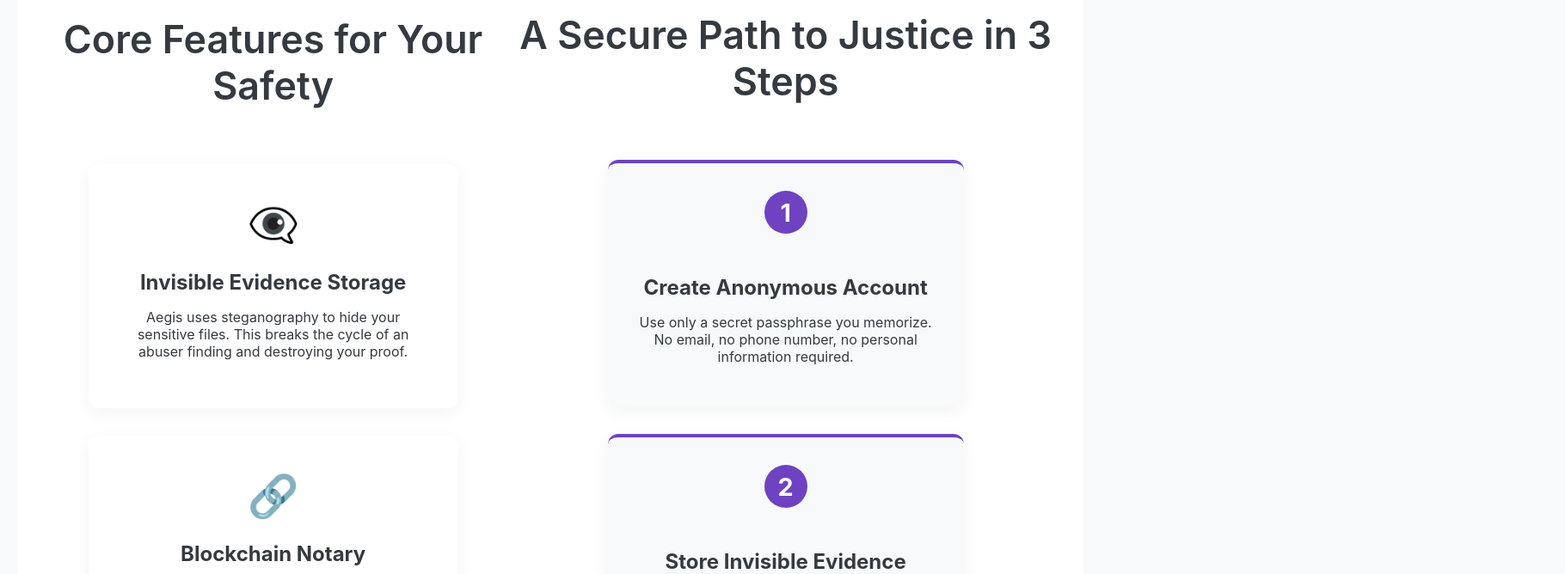
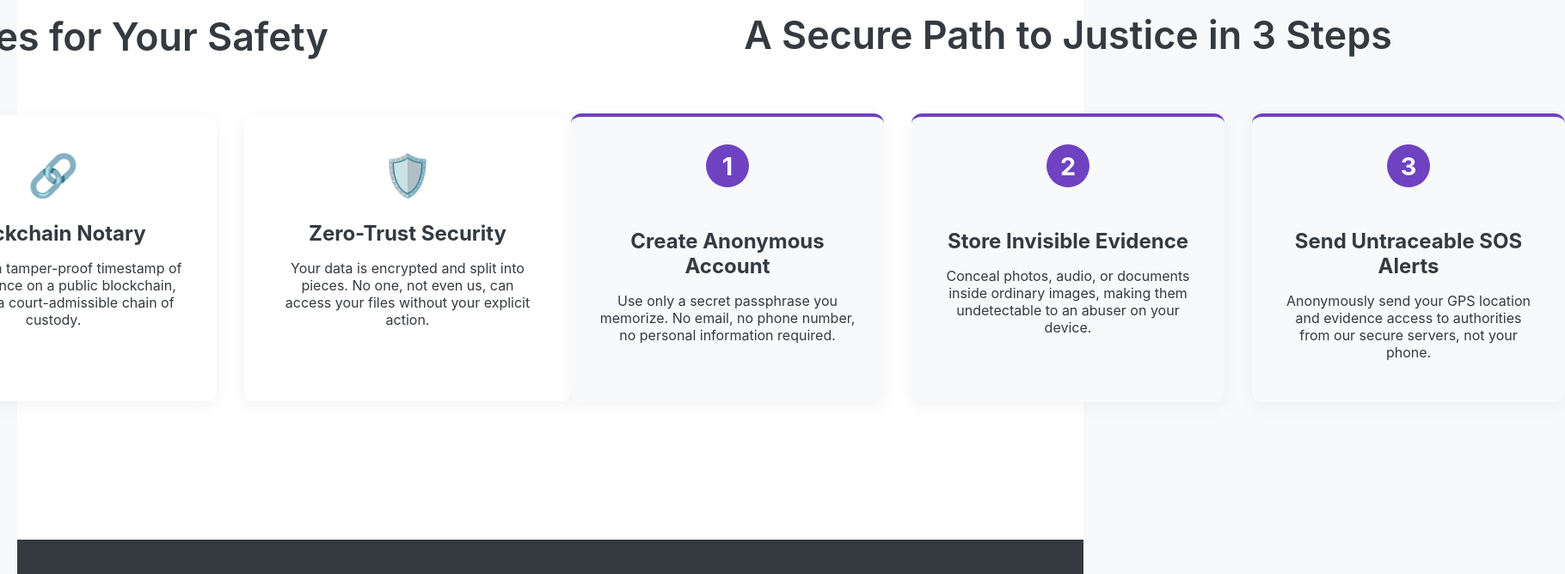
Before and after one commit to Boombaybay12334/Aegis-WomenSafety, a React (Vite) app in the folder my-frontend/: page / in a window 1280 px wide. Shown: the part 600-1268 px from the top of the page at 86% size, 1820 px wide, since content can reach past the window. Built offline with nearby package versions, Linux system fonts and the light colour scheme.

Commit message:
Updated Homepage.css

```diff
--- a/my-frontend/src/styles/HomePage.css
+++ b/my-frontend/src/styles/HomePage.css
@@ -60,17 +60,33 @@
   color: #343a40;
 }
 
-/* --- Styles for Horizontal Layout --- */
-.how-it-works-section,
-.features-section {
+
+
+.homepage .sections-row {
+  display: flex;
+  flex-direction: column;
+  gap: 3rem;
+}
+
+.features-section,
+.how-it-works-section {
+  flex: 1;
   padding: 4rem 0;
 }
 
-.steps-container,
 .feature-cards-container {
   display: flex;
-  flex-direction: column;
-  align-items: center;
+  flex-direction: row;
+  justify-content: center;
+  align-items: stretch;
+  gap: 2rem;
+}
+
+.steps-container {
+  display: flex;
+  flex-direction: row;
+  justify-content: center;
+  align-items: stretch;
   gap: 2rem;
 }
 
@@ -102,7 +118,7 @@
     transform: translateY(-5px);
     box-shadow: 0 8px 25px rgba(0,0,0,0.1);
 }
-/* --- End of Styles for Horizontal Layout --- */
+
 
 .step-number {
   background-color: #6f42c1;
```
